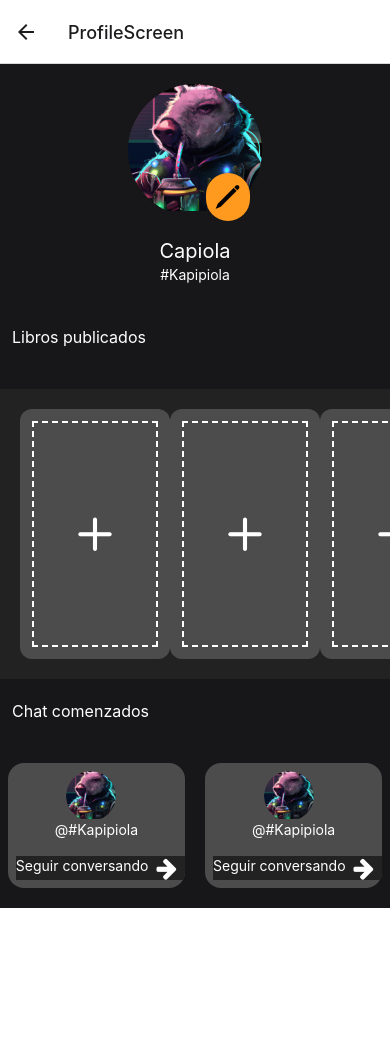
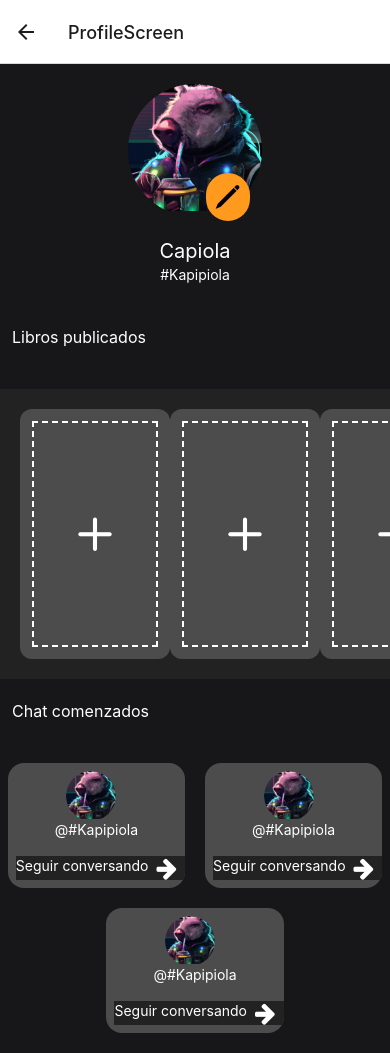
Before and after one commit to No-Country/S8-16-m-reactnative, a React Native app in the folder app-libros/: screen /ProfileScreen in a window 390 px wide. Before the commit the page ends 908 px from the top, so only its background shows below. Built offline with nearby package versions, Linux system fonts and the light colour scheme.

Commit message:
feat(profile): Add styles

```diff
--- a/app-libros/src/screens/ProfileScreen.tsx
+++ b/app-libros/src/screens/ProfileScreen.tsx
@@ -1,5 +1,5 @@
 import React from "react";
-import { Image, Text, View, StyleSheet } from "react-native";
+import { Image, Text, View, StyleSheet, SafeAreaViewComponent } from "react-native";
 import { ScrollView } from "react-native-gesture-handler";
 import { Ionicons } from "@expo/vector-icons";
 import { Feather } from '@expo/vector-icons';
@@ -8,7 +8,8 @@ import { FontAwesome } from '@expo/vector-icons';
 export const ProfileScreen = () => {
   return (
     // bg-bookBlack
-    <ScrollView className="flex-1 py-5 bg-bookBlack">
+    <ScrollView>
+    <View className="flex-1 py-5 bg-bookBlack">
       <View className="flex justify-center items-center">
         <View className="relative">
           {/* Arreglar tamano de imagen */}
@@ -65,7 +66,19 @@ export const ProfileScreen = () => {
                     <FontAwesome name="arrow-right" size={24} color="white" />
                 </View>
             </View>
+
+            <View className="flex p-2   rounded-2xl bg-bookGrey overflow-hidden justify-between" style={{height: 125}}>
+                <View className="flex justify-center items-center">
+                    <Image source={require("../../assets/profile.png")} style={styles.imageStyle} />
+                    <Text className="text-bookWhite">@#Kapipiola</Text>
+                </View>
+                <View className="flex gap-2  flex-row bg-bookDarkGrey" style={{width: "120%"}}>
+                    <Text className="text-bookWhite text-sm">Seguir conversando</Text>
+                    <FontAwesome name="arrow-right" size={24} color="white" />
+                </View>
+            </View>
         </View>
+      </View>
       </View>
     </ScrollView>
   );
```
